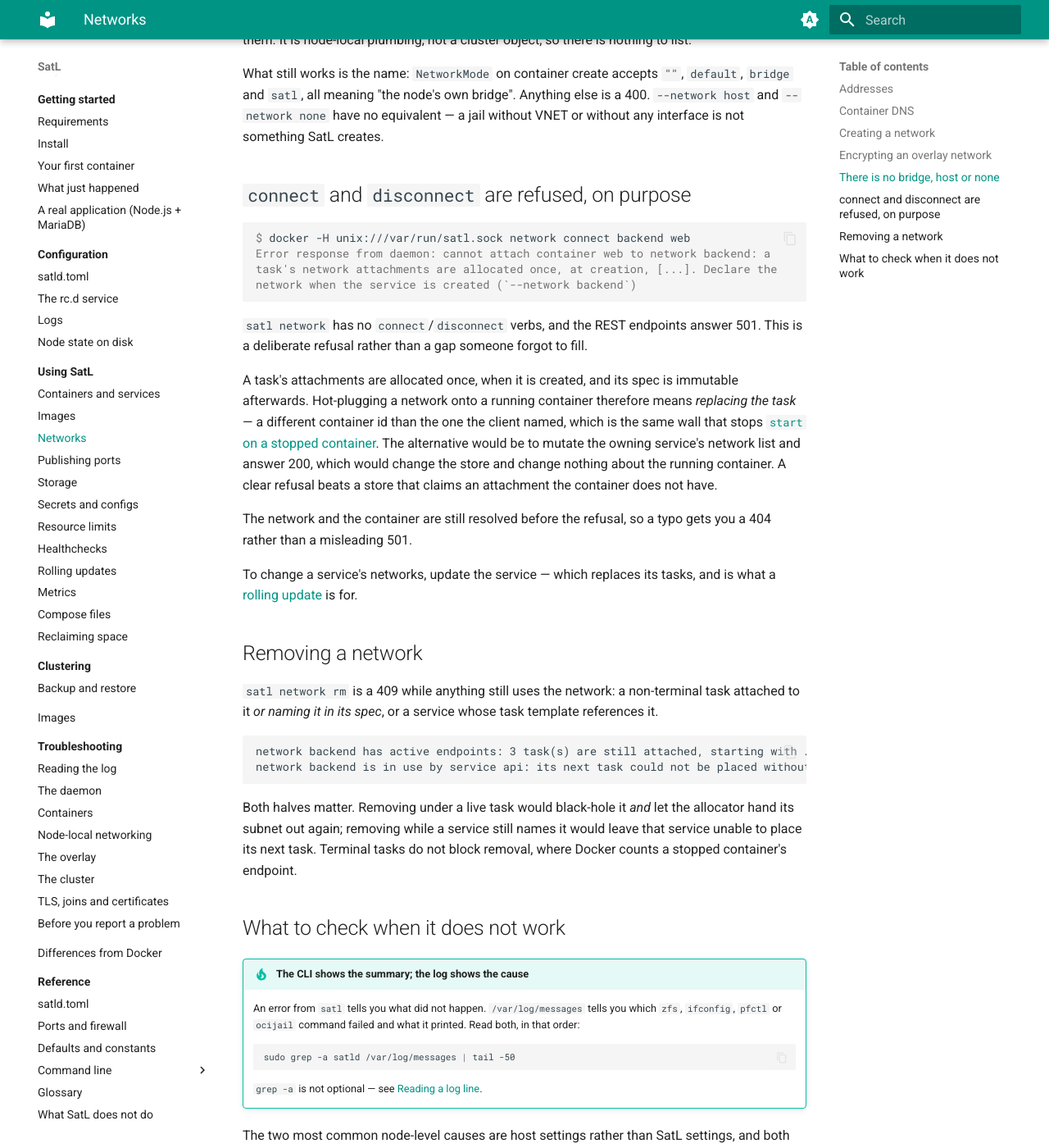
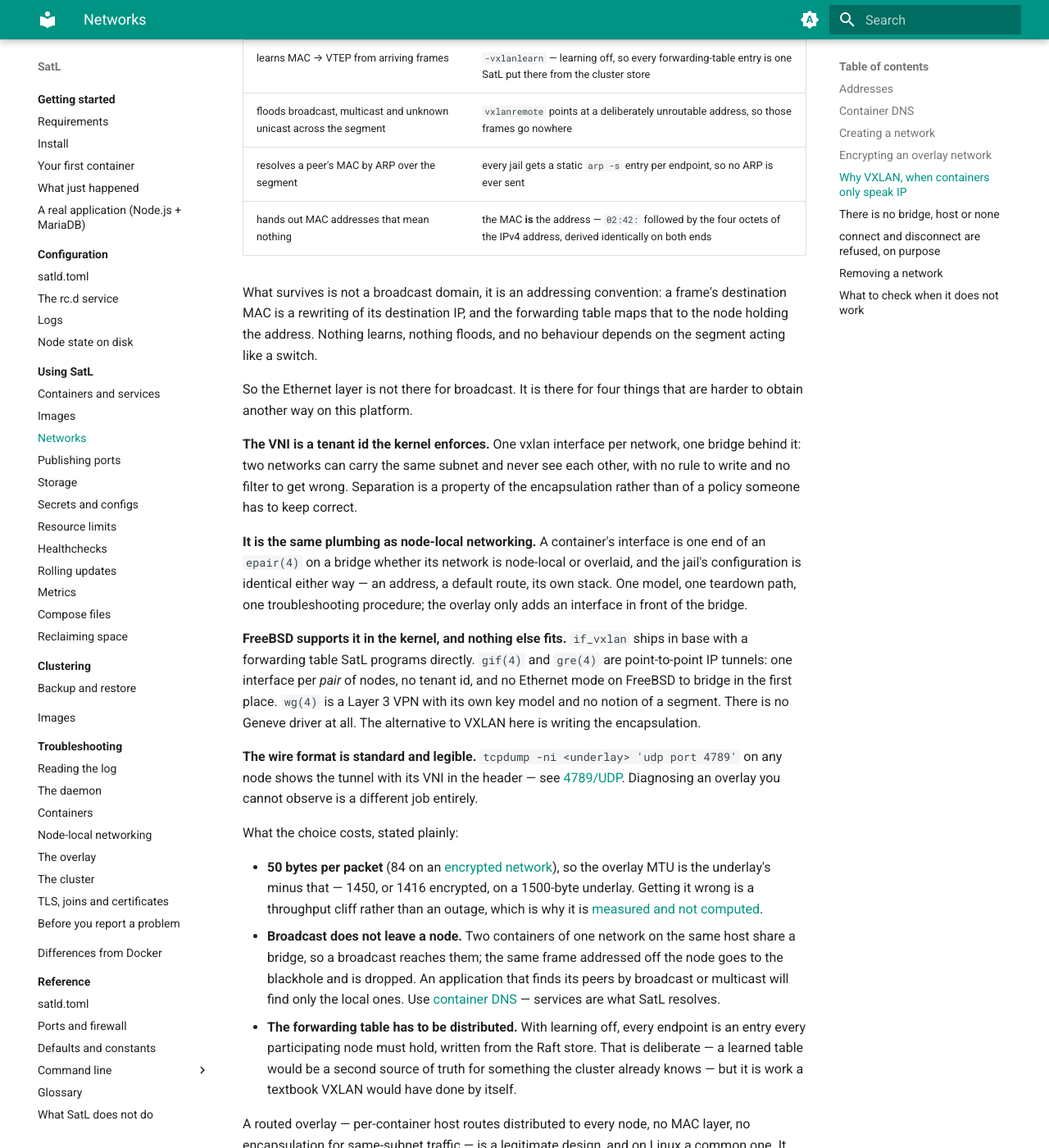
Before and after one commit to fredericalix/satl-doc, an MkDocs documentation site: the page built from docs/use/networks.md, in a window 1280 px wide and 1400 px high, scrolled down 4490 px. Shown: the whole window at 82% size. Built offline with MkDocs 1.6.1 and Material for MkDocs 9.7.7, drawn with Linux system fonts in a browser that asks for light colours; some of the changed text lies outside the part shown.

Commit message:
detail vxlan choice

````diff
--- a/docs/use/networks.md
+++ b/docs/use/networks.md
@@ -212,6 +212,79 @@
     builds its VTEP on the default port and blackholes until restarted on the
     new build.
 
+## Why VXLAN, when containers only speak IP { #why-vxlan }
+
+A VXLAN segment is "a virtual Layer 2 (Ethernet) network that is overlaid in a
+Layer 3 (IP/UDP) network" — `vxlan(4)`'s own words. The objection writes itself:
+applications speak IP, nothing in a container needs an Ethernet broadcast
+domain, so why carry one across the cluster?
+
+SatL does not carry one. It uses VXLAN as a multiplexed IP tunnel with a 24-bit
+tenant id, and switches off every Layer 2 behaviour the objection names:
+
+| What a VXLAN segment does by default | What SatL configures |
+|---|---|
+| learns MAC → VTEP from arriving frames | `-vxlanlearn` — learning off, so every forwarding-table entry is one SatL put there from the cluster store |
+| floods broadcast, multicast and unknown unicast across the segment | `vxlanremote` points at a deliberately unroutable address, so those frames go nowhere |
+| resolves a peer's MAC by ARP over the segment | every jail gets a static `arp -s` entry per endpoint, so no ARP is ever sent |
+| hands out MAC addresses that mean nothing | the MAC **is** the address — `02:42:` followed by the four octets of the IPv4 address, derived identically on both ends |
+
+What survives is not a broadcast domain, it is an addressing convention: a
+frame's destination MAC is a rewriting of its destination IP, and the forwarding
+table maps that to the node holding the address. Nothing learns, nothing floods,
+and no behaviour depends on the segment acting like a switch.
+
+So the Ethernet layer is not there for broadcast. It is there for four things
+that are harder to obtain another way on this platform.
+
+**The VNI is a tenant id the kernel enforces.** One vxlan interface per network,
+one bridge behind it: two networks can carry the same subnet and never see each
+other, with no rule to write and no filter to get wrong. Separation is a
+property of the encapsulation rather than of a policy someone has to keep
+correct.
+
+**It is the same plumbing as node-local networking.** A container's interface is
+one end of an `epair(4)` on a bridge whether its network is node-local or
+overlaid, and the jail's configuration is identical either way — an address, a
+default route, its own stack. One model, one teardown path, one troubleshooting
+procedure; the overlay only adds an interface in front of the bridge.
+
+**FreeBSD supports it in the kernel, and nothing else fits.** `if_vxlan` ships in
+base with a forwarding table SatL programs directly. `gif(4)` and `gre(4)` are
+point-to-point IP tunnels: one interface per *pair* of nodes, no tenant id, and
+no Ethernet mode on FreeBSD to bridge in the first place. `wg(4)` is a Layer 3
+VPN with its own key model and no notion of a segment. There is no Geneve driver
+at all. The alternative to VXLAN here is writing the encapsulation.
+
+**The wire format is standard and legible.** `tcpdump -ni <underlay> 'udp port
+4789'` on any node shows the tunnel with its VNI in the header — see
+[4789/UDP](../reference/ports.md#vxlan). Diagnosing an overlay you cannot
+observe is a different job entirely.
+
+What the choice costs, stated plainly:
+
+- **50 bytes per packet** (84 on an [encrypted network](#encrypted)), so the
+  overlay MTU is the underlay's minus that — 1450, or 1416 encrypted, on a
+  1500-byte underlay. Getting it wrong is a throughput cliff rather than an
+  outage, which is why it is
+  [measured and not computed](../trouble/overlay.md#fragmentation).
+- **Broadcast does not leave a node.** Two containers of one network on the same
+  host share a bridge, so a broadcast reaches them; the same frame addressed off
+  the node goes to the blackhole and is dropped. An application that finds its
+  peers by broadcast or multicast will find only the local ones. Use
+  [container DNS](#container-dns) — services are what SatL resolves.
+- **The forwarding table has to be distributed.** With learning off, every
+  endpoint is an entry every participating node must hold, written from the Raft
+  store. That is deliberate — a learned table would be a second source of truth
+  for something the cluster already knows — but it is work a textbook VXLAN would
+  have done by itself.
+
+A routed overlay — per-container host routes distributed to every node, no MAC
+layer, no encapsulation for same-subnet traffic — is a legitimate design, and on
+Linux a common one. It was not the cheaper one here: it trades the kernel's
+tenant separation for filtering rules, and one container-interface model for
+two.
+
 ## There is no `bridge`, `host` or `none`
 
 ```console
````
